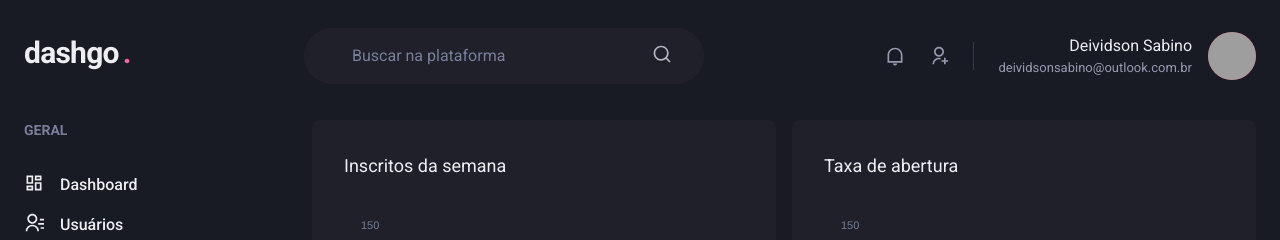
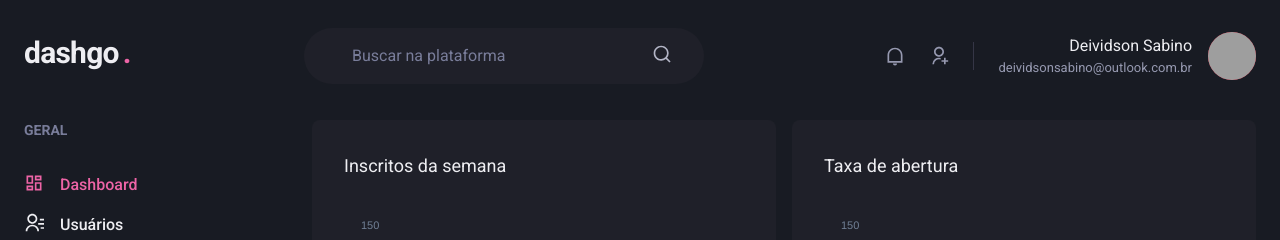
Before and after one commit to deividsonsabino/dashgo, a Next.js app: page /dashboard in a window 1280 px wide. Shown: the top 240 px of the page. Built offline with nearby package versions, Linux system fonts and the light colour scheme; grey boxes are pictures that could not be loaded.

Commit message:
feat: fluxo de navegação

```diff
--- /dev/null
+++ b/src/components/ActiveLink.tsx
@@ -0,0 +1,31 @@
+import Link, { LinkProps } from "next/link";
+import { useRouter } from "next/router";
+import { cloneElement, ReactElement } from "react";
+
+interface ActiveLinkProps extends LinkProps {
+    children: ReactElement;
+    shouldMatchExatchHref?: boolean;
+}
+export function ActiveLink({ children, shouldMatchExatchHref = false, ...rest }: ActiveLinkProps) {
+    let { pathname  } = useRouter()
+    pathname = pathname.replace('/', "")
+
+    let isActive = false
+
+    if (shouldMatchExatchHref && (pathname  === rest.href || pathname  === rest.as)) {
+        isActive = true
+    }
+
+    if (!shouldMatchExatchHref && (pathname .startsWith(String(rest.href)) ||
+    pathname .startsWith(String(rest.as)))) {
+        isActive = true
+    }
+
+    return (
+        <Link {...rest}>
+            {cloneElement(children, {
+                color: isActive ? 'pink.400' : 'gray.50'
+            })}
+        </Link>
+    )
+}
--- a/src/components/Sidebar/NavLink.tsx
+++ b/src/components/Sidebar/NavLink.tsx
@@ -1,6 +1,6 @@
 import { Icon, Link as ChakraLink, Text, LinkProps as ChakraLinkProps } from "@chakra-ui/react";
 import { ElementType } from "react";
-import Link from 'next/link'
+import { ActiveLink } from "../ActiveLink";
 interface NavLinkProps extends ChakraLinkProps {
     icon: ElementType;
     children: string;
@@ -9,12 +9,12 @@
 
 export function NavLink({ icon, children, href, ...rest }: NavLinkProps) {
     return (
-        <Link href={href} passHref>
+        <ActiveLink href={href} passHref>
             <ChakraLink display="flex" {...rest}>
                 <Icon as={icon} fontSize="20" />
                 <Text ml="4" fontWeight="medium">{children}</Text>
             </ChakraLink>
-        </Link>
+        </ActiveLink>
 
     )
 }
```
